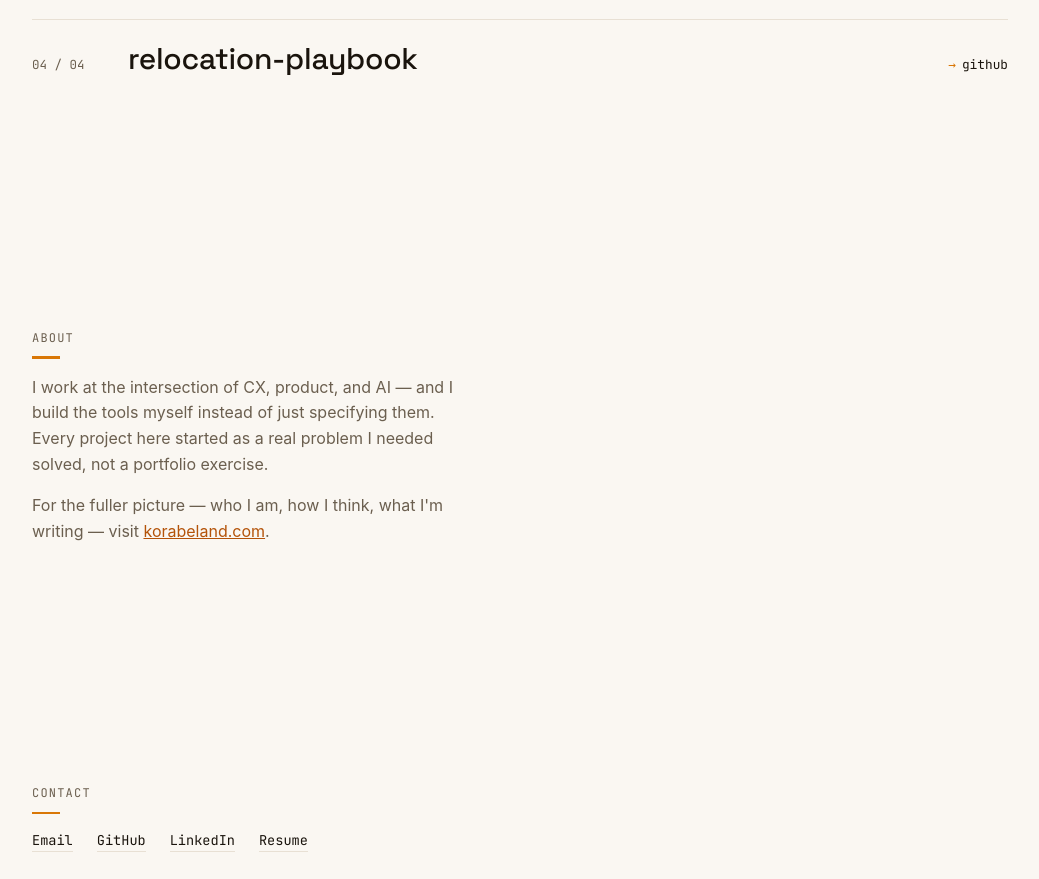
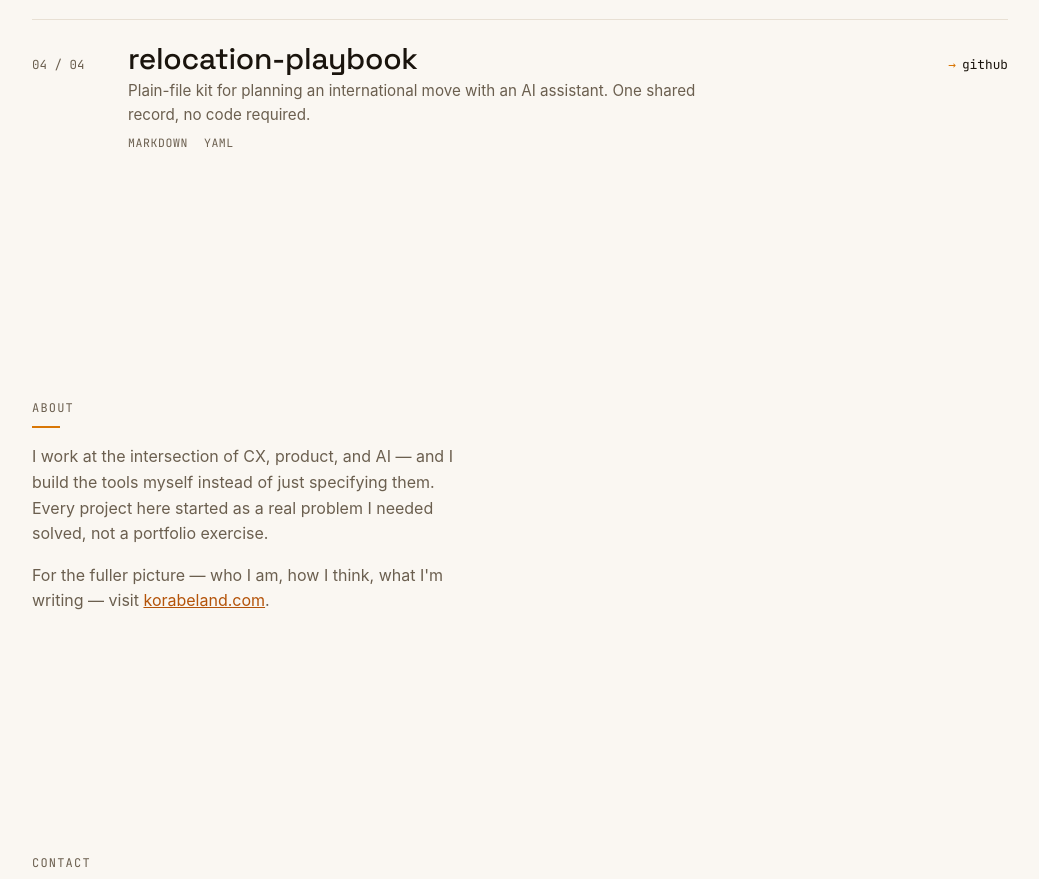
Before and after one commit to korabeland/korabeland.github.io, an Astro site: page / in a window 1280 px wide. Shown: the part 1177-2056 px from the top of the page, without its empty margins (120-1159 px from the left). Built offline with nearby package versions, Linux system fonts and the light colour scheme; Astro itself is replaced by a stand-in of ours; a web font is replaced by a local one.

Commit message:
content: apply approved card copy for relocation-playbook

```diff
--- a/src/content/projects/relocation-playbook.md
+++ b/src/content/projects/relocation-playbook.md
@@ -1,8 +1,8 @@
 ---
 name: "relocation-playbook"
 slug: "relocation-playbook"
-hook: ""
-tech: []
+hook: "Plain-file kit for planning an international move with an AI assistant. One shared record, no code required."
+tech: ["Markdown", "YAML"]
 repo_url: "https://github.com/korabeland/relocation-playbook"
 status: "live"
 ---
```
